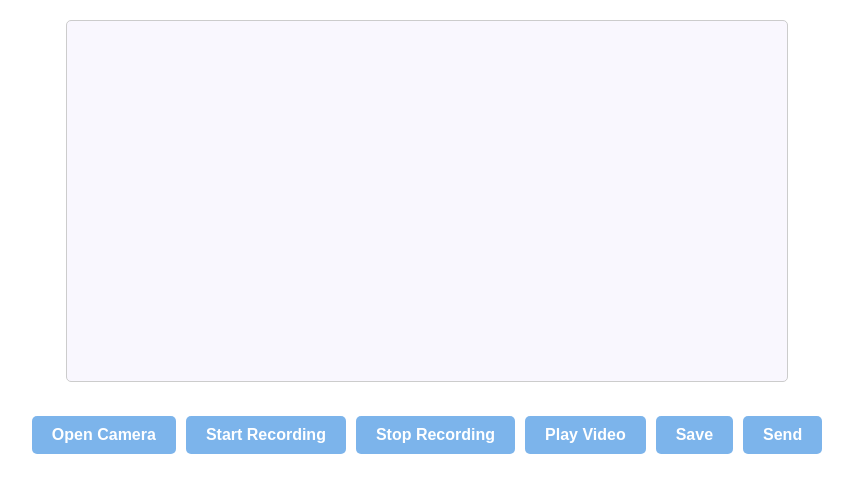
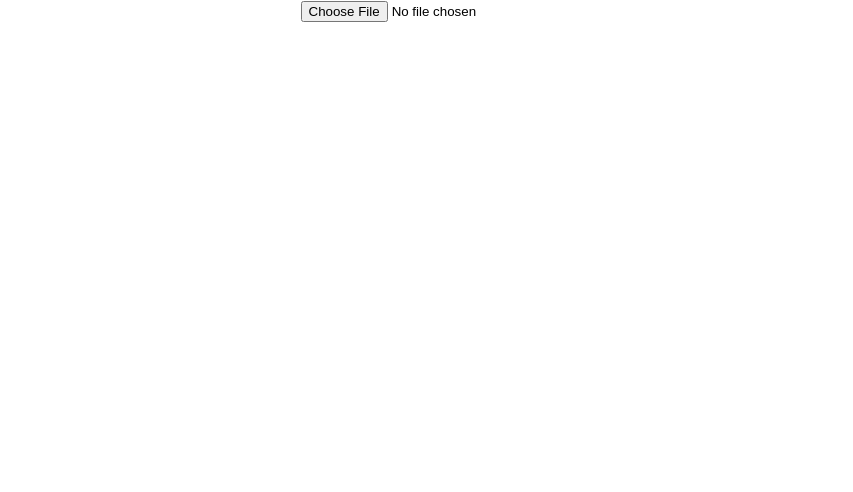
Before and after one commit to AlizeCamlost/react-ts-test, a React (Create React App) app: page / in a window 1280 px wide. Shown: the top 492 px of the page, without its empty margins (213-1066 px from the left). Built offline with nearby package versions, Linux system fonts and the light colour scheme.

Commit message:
transmission

```diff
--- a/src/App.tsx
+++ b/src/App.tsx
@@ -3,11 +3,13 @@ import './App.css';
 import {Test1, Test2} from './components/testElement';
 import { CameraComponent } from './components/cameraComponent';
 import { CameraComponent_video } from './components/cameraComponent_video';
+import { SendPic } from './components/testSendPic';
 
 function App() {
   return (
     <div className="App">
-      <CameraComponent_video />
+      {/* <CameraComponent_video /> */}
+      <SendPic />
     </div>
   );
 }
--- a/src/components/cameraComponent_video.tsx
+++ b/src/components/cameraComponent_video.tsx
@@ -89,7 +89,7 @@ const CameraComponent_video = () => {
         const videoBlob = embedVideoData.current;
 
         // 创建一个新的WebSocket连接
-        const socket = new WebSocket('ws://18.166.213.51:8765/');
+        const socket = new WebSocket('ws://localhost:8765/');
 
         // 当WebSocket连接打开时
         socket.onopen = function(event) {
--- /dev/null
+++ b/src/components/testSendPic.tsx
@@ -0,0 +1,67 @@
+import React, { useEffect, ChangeEvent } from "react";
+
+const SendPic = () => {
+    function sendF(event: ChangeEvent<HTMLInputElement>) {
+        const file = event.target.files?.[0];
+        var base64str = "";
+
+        if (file) {
+            const reader = new FileReader();
+            reader.onload = () => {
+                const imageDataUrl = reader.result as string;
+                console.log('图片数据已加载:', imageDataUrl);
+                // 在这里进行进一步处理，例如将 imageDataUrl 显示在页面上或发送到服务器
+                const firstCommaIndex = imageDataUrl.indexOf(',');
+                base64str = imageDataUrl.substring(firstCommaIndex+1);
+            };
+            reader.readAsDataURL(file);
+        }
+
+        var ws = new WebSocket("ws://34.92.189.46:8765/");
+        ws.onopen = () => {
+            ws.send("START");
+            alert("数据发送中...");
+            var struct_send = {
+                frameId: 121212,
+                base64code: base64str
+            };
+            var str_send = JSON.stringify(struct_send);
+            console.log(str_send);
+            ws.send(str_send)
+            ws.send("END");
+        };
+        ws.onmessage = (evt) => {
+            var received_msg = evt.data;
+            alert("数据已接收...");
+        };
+        ws.onclose = function () {
+            // 关闭 websocket
+            alert("连接已关闭...");
+        };
+    }
+
+    const handleFileSelect = (event: ChangeEvent<HTMLInputElement>) => {
+        const file = event.target.files?.[0];
+
+        if (file) {
+            const reader = new FileReader();
+
+            reader.onload = () => {
+                const imageDataUrl = reader.result as string;
+                console.log('图片数据已加载:', imageDataUrl);
+                // 在这里进行进一步处理，例如将 imageDataUrl 显示在页面上或发送到服务器
+            };
+
+            reader.readAsDataURL(file);
+        }
+    };
+
+    return (
+        <div>
+            {/* <button onClick={sendF}>Send Pic</button> */}
+            <input type="file" accept="image/*" onChange={sendF} />
+        </div>
+    )
+}
+
+export { SendPic };
```
Also changed, not shown: src/components/testSendPic2.tsx (added, +64 -0 lines).
